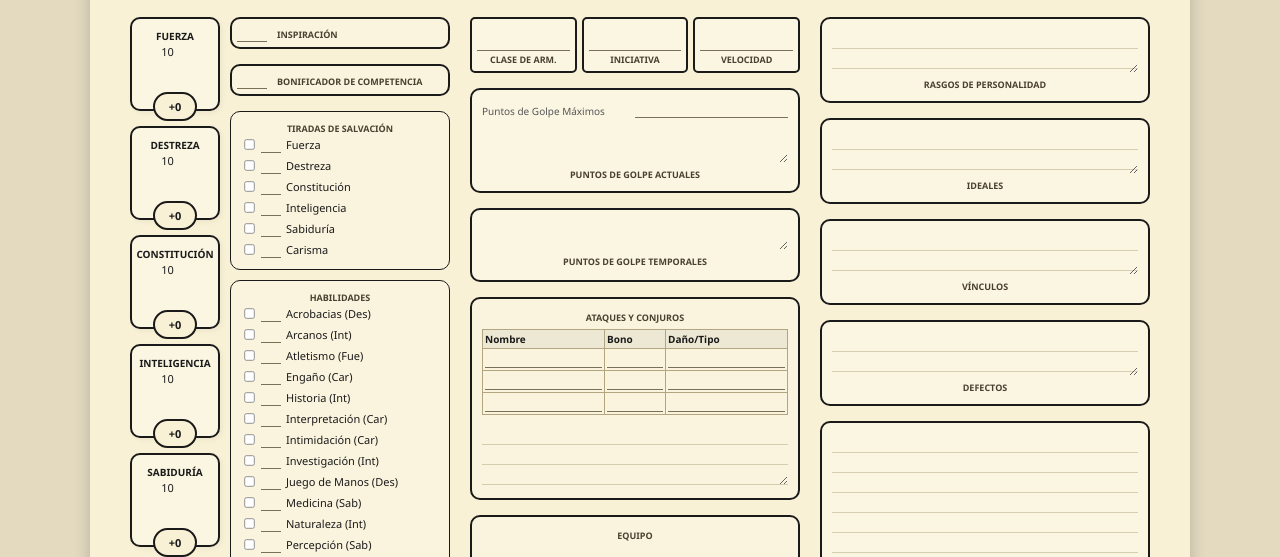
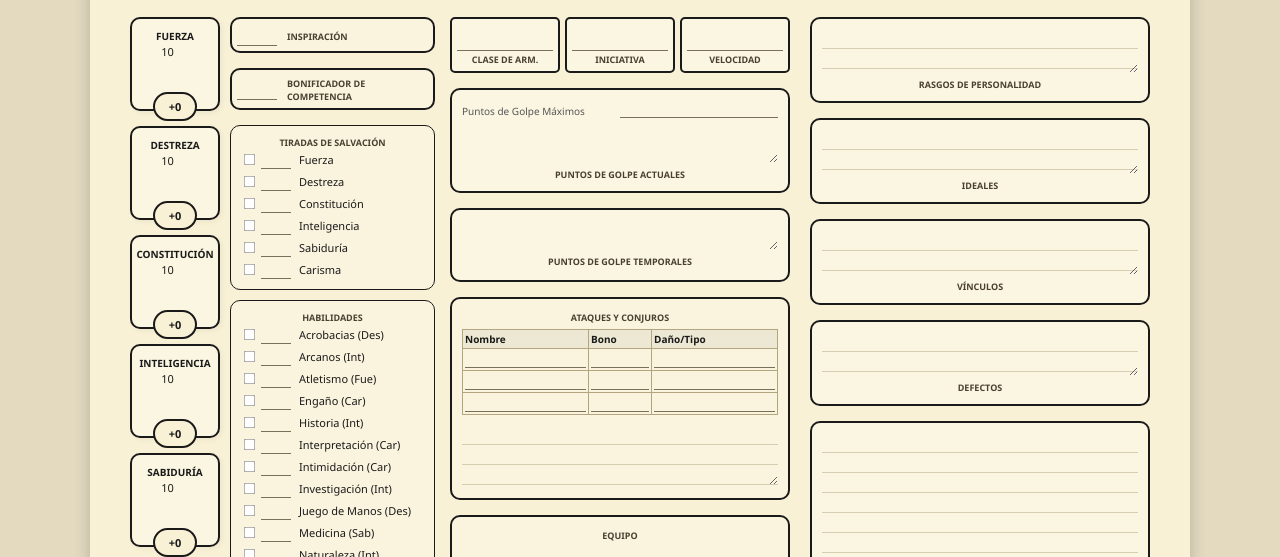
Before and after one commit to Khabra/5th-edition-dnd-character-sheet-editable, a plain HTML site: page index.html in a window 1280 px wide. Shown: the part 215-772 px from the top of the page. Drawn offline with Linux system fonts and the light colour scheme.

Commit message:
Update index.html

```diff
--- a/index.html
+++ b/index.html
@@ -119,7 +119,7 @@
 
         main {
             display: grid;
-            grid-template-columns: min-content 1fr 1fr;
+            grid-template-columns: 300px 1fr 1fr;
             gap: 20px;
             flex-grow: 1;
             height: 100%;
@@ -148,13 +148,14 @@
             flex-direction: column;
             gap: 15px;
             width: 90px;
+            flex-shrink: 0;
         }
 
         .skills-stack {
             display: flex;
             flex-direction: column;
             gap: 10px;
-            min-width: 220px;
+            width: 100%;
         }
 
         .ability-box {
@@ -217,7 +218,14 @@
             margin-bottom: 5px;
             background: rgba(255,255,255,0.2);
         }
-        .small-stat-row input { width: 30px; margin-right: 10px; text-align: center; }
+        .small-stat-row input {
+            width: 40px;
+            margin-right: 10px;
+            text-align: center;
+            flex-shrink: 0;
+            font-size: 14px;
+            font-weight: bold;
+        }
 
         .list-section {
             border: 1px solid #1a1a1a;
@@ -232,14 +240,15 @@
             margin-bottom: 2px;
             white-space: nowrap;
         }
-        .skill-row input[type="checkbox"] { margin-right: 5px; transform: scale(0.8); }
+        .skill-row input[type="checkbox"] { margin-right: 5px; transform: scale(0.9); }
         .skill-row input[type="number"] {
-            width: 20px;
+            width: 30px;
             text-align: center;
-            margin-right: 5px;
+            margin-right: 8px;
             border: none;
             border-bottom: 1px solid #7a7058;
-            font-size: 10px;
+            font-size: 12px;
+            font-weight: bold;
         }
 
         .passive-percep-box {
```
